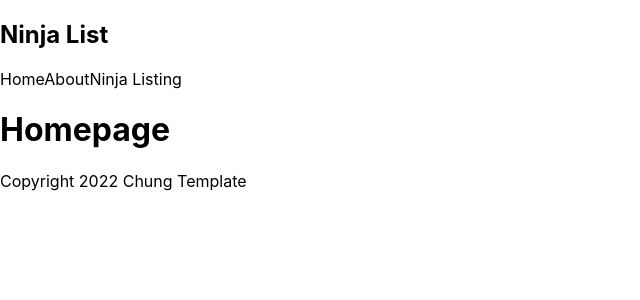
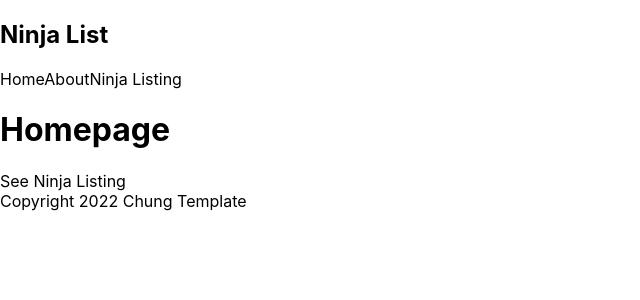
Before and after one commit to chungnguyen26011992/learn-nextjs, a Next.js app: page / in a window 1280 px wide. Shown: the top 300 px of the page, without its empty margins (0-640 px from the left). Built offline with nearby package versions, Linux system fonts and the light colour scheme.

Commit message:
Next.js Tutorial #4 - Linking Between Pages

```diff
--- a/components/Navbar.tsx
+++ b/components/Navbar.tsx
@@ -1,4 +1,5 @@
 import type { NextPage } from 'next'
+import Link from 'next/link'
 
 const Navbar: NextPage = () => {
   return (
@@ -6,9 +7,9 @@ const Navbar: NextPage = () => {
         <div className="logo">
             <h1>Ninja List</h1>
         </div>
-        <a>Home</a>
-        <a>About</a>
-        <a>Ninja Listing</a>
+        <Link href="/"><a>Home</a></Link>
+        <Link href="/about"><a>About</a></Link>
+        <Link href="/ninjas"><a>Ninja Listing</a></Link>
     </nav>
   )
 }
--- a/pages/index.tsx
+++ b/pages/index.tsx
@@ -1,4 +1,5 @@
 import type { NextPage } from 'next'
+import Link from 'next/link'
 import Footer from '../components/Footer'
 import Navbar from '../components/Navbar'
 
@@ -7,6 +8,9 @@ const Home: NextPage = () => {
     <div>
       <Navbar />
       <h1>Homepage</h1>
+      <Link href="/ninjas">
+        <a>See Ninja Listing</a>
+      </Link>
       <Footer />
     </div>
   )
```
Also changed, not shown: documents/NET_NINJA.md (+5 -1 lines).
